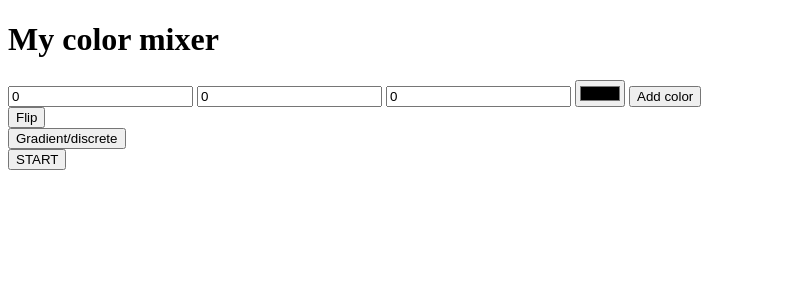
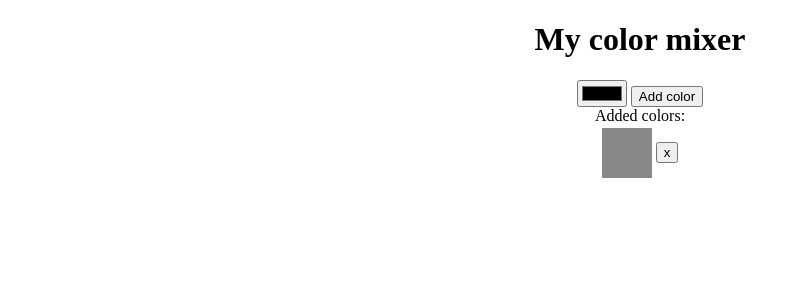
Before and after one commit to jzelinka/lomy_lightpainting, a Flask app: template templates/simple.html in a window 1280 px wide. Shown: the top 300 px of the page, without its empty margins (0-800 px from the left). Run offline with Flask 3, Linux system fonts and the light colour scheme; the template is opened without the code that fills it: most values are stand-ins (such as "Sample title", 1, 10 or a date in 2020).

Commit message:
color adding and deleting added

```diff
--- a/main.py
+++ b/main.py
@@ -100,20 +100,20 @@ def Simple_redir():
 def Simple():
     FlaskApp.logger.info("Rendering simple.html")
     if request.method == 'POST':
-        print(request.form)
         if request.form.get('add_color') == 'Add color':
-            # TODO form validation
-            # dont have to do if i have colors
-            r = request.form.get('color_r')
-            g = request.form.get('color_g')
-            b = request.form.get('color_b')
-            SimpleInterface.add_color((int(r), int(g), int(b)))
+            color = request.form.get('color')
+            SimpleInterface.add_color(color)
         elif request.form.get('rotate90'):
             FlaskApp.logger.info("rotating 90 degs")
+            SimpleInterface.rotate90()
         elif request.form.get('grad'):
             FlaskApp.logger.info("changing grad/just light model")
         elif request.form.get('start') == "START":
             SimpleInterface.display_image()
+        elif request.form.get('delete_color'):
+            color_idx = request.form.get('color')
+            FlaskApp.logger.info(f"Deleting color number {color_idx}")
+            SimpleInterface.remove_color(color_idx)
         return redirect(url_for('Simple_redir'))
 
         # TODO somehow clear the form
--- a/templates/simple.html
+++ b/templates/simple.html
@@ -6,20 +6,38 @@
 </head>
 
 <body>
+    <center>
         <h1>My color mixer</h1>
         <!-- add color -->
         <form method="POST">
-        <input type="number" value="0" name="color_r">
-        <input type="number" value="0" name="color_g">
-        <input type="number" value="0" name="color_b">
-        <input type="color" name="easy_color" id="">
+            <input type="color" name="color">
             <input type="submit" name="add_color" value="Add color">
         </form>
 
         <!-- TODO show added colors with delete button -->
+        {% if colors|length > 0 %}
+        Added colors:
+        {% endif %}
+        <table>
+            {% for i, color in colors %}
+                <tr>
+                    <td>
+                        <div style="width: 50px; height: 50px; background-color: {{ color }};"></div>
+                    </td>
+                    <td>
+                        <form method="POST">
+                            <input type="hidden" name="color" value="{{ i }}">
+                            <input type="submit" name="delete_color" value="x">
+                        </form>
+                    </td>
+                </tr>
+            {% endfor %}
+        </table>
+
 
         <!-- horizontal/vertical -->
         <!-- continous/hard edges -->
+        {% if image_exists %}
             <form method="post">
                 <input type="submit" name="rotate90" value="Flip">
             </form>
@@ -29,11 +47,14 @@
             </form>
 
             <!-- show preview -->
-
-    <!-- save preview to images -->
             <form method="POST"">
                 <input type="submit" name="start" value="START">
             </form>
+        {% endif %}
+
+        <!-- save preview to images -->
+
+    </center>
 </body>
 
 </html>
```
Also changed, not shown: simpleInterface.py (+16 -6 lines). Lines whose indentation alone changed are shown as unchanged.
